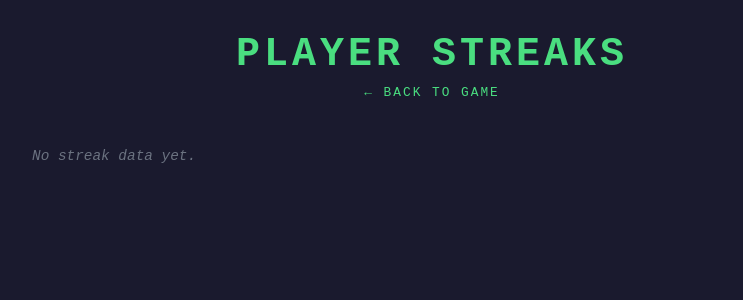
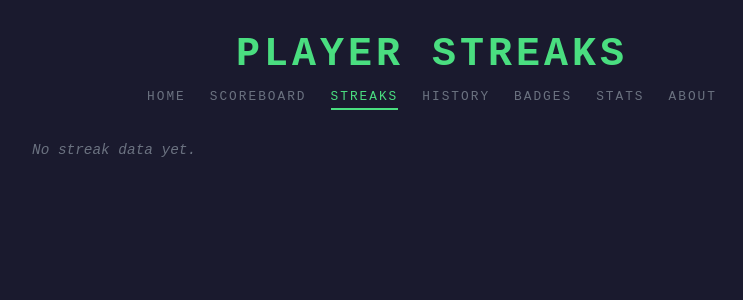
Before and after one commit to qemtek/game-test, a Flask app: page /streaks in a window 1280 px wide. Shown: the top 300 px of the page, without its empty margins (208-951 px from the left). Run offline with Flask 3, Linux system fonts and the light colour scheme; data that the repository does not hold is empty.

Commit message:
feat: add active nav highlight with request.endpoint [PARE-99]

```diff
--- a/static/style.css
+++ b/static/style.css
@@ -153,6 +153,33 @@ button:disabled {
     padding: 1rem 0;
 }
 
+/* Shared navigation */
+.site-nav {
+    display: flex;
+    gap: 1.5rem;
+    margin-bottom: 1rem;
+}
+
+.site-nav a.nav-link {
+    color: #6b7280;
+    text-decoration: none;
+    font-size: 0.8rem;
+    letter-spacing: 2px;
+    text-transform: uppercase;
+    padding: 0.25rem 0;
+    border-bottom: 2px solid transparent;
+    transition: color 0.2s, border-color 0.2s;
+}
+
+.site-nav a.nav-link:hover {
+    color: #86efac;
+}
+
+.site-nav a.nav-link.active {
+    color: #4ade80;
+    border-bottom-color: #4ade80;
+}
+
 .canvas-wrapper {
     position: relative;
 }
--- a/templates/streaks.html
+++ b/templates/streaks.html
@@ -77,22 +77,44 @@
             padding: 1rem 0;
         }
 
-        a.nav-link {
-            color: #4ade80;
+        .site-nav {
+            display: flex;
+            gap: 1.5rem;
+            margin-bottom: 1rem;
+        }
+
+        .site-nav a.nav-link {
+            color: #6b7280;
             text-decoration: none;
             font-size: 0.8rem;
             letter-spacing: 2px;
             text-transform: uppercase;
+            padding: 0.25rem 0;
+            border-bottom: 2px solid transparent;
+            transition: color 0.2s, border-color 0.2s;
         }
 
-        a.nav-link:hover {
+        .site-nav a.nav-link:hover {
             color: #86efac;
+        }
+
+        .site-nav a.nav-link.active {
+            color: #4ade80;
+            border-bottom-color: #4ade80;
         }
     </style>
 </head>
 <body>
     <h1>Player Streaks</h1>
-    <p class="subtitle"><a href="/" class="nav-link">← Back to Game</a></p>
+    <nav class="site-nav">
+        <a href="/" class="nav-link {% if request.endpoint == 'index' %}active{% endif %}">Home</a>
+        <a href="/scoreboard" class="nav-link {% if request.endpoint == 'scoreboard' %}active{% endif %}">Scoreboard</a>
+        <a href="/streaks" class="nav-link {% if request.endpoint == 'streaks_page' %}active{% endif %}">Streaks</a>
+        <a href="/history" class="nav-link {% if request.endpoint == 'history_page' %}active{% endif %}">History</a>
+        <a href="/badges" class="nav-link {% if request.endpoint == 'badges_page' %}active{% endif %}">Badges</a>
+        <a href="/stats" class="nav-link {% if request.endpoint == 'stats_page' %}active{% endif %}">Stats</a>
+        <a href="/about" class="nav-link {% if request.endpoint == 'about_page' %}active{% endif %}">About</a>
+    </nav>
 
     <div class="streaks-container">
         {% if streaks %}
```
